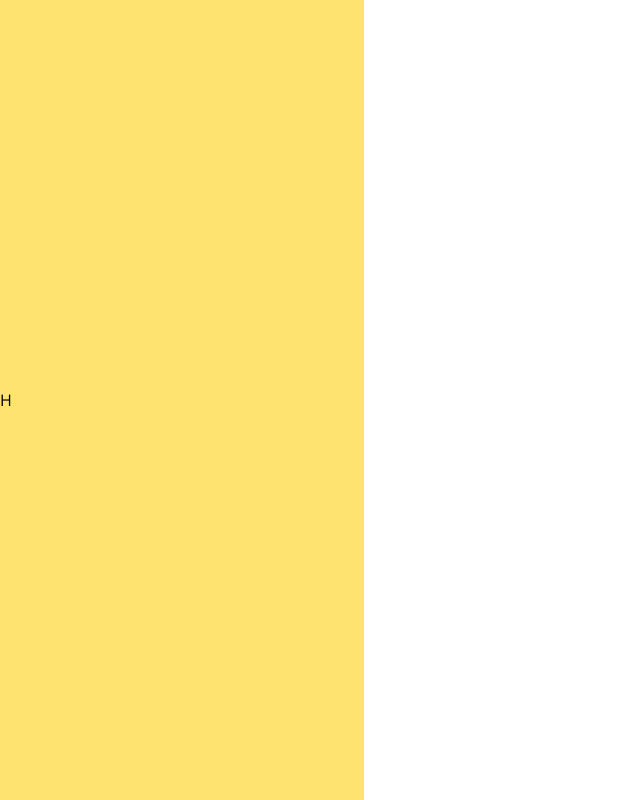
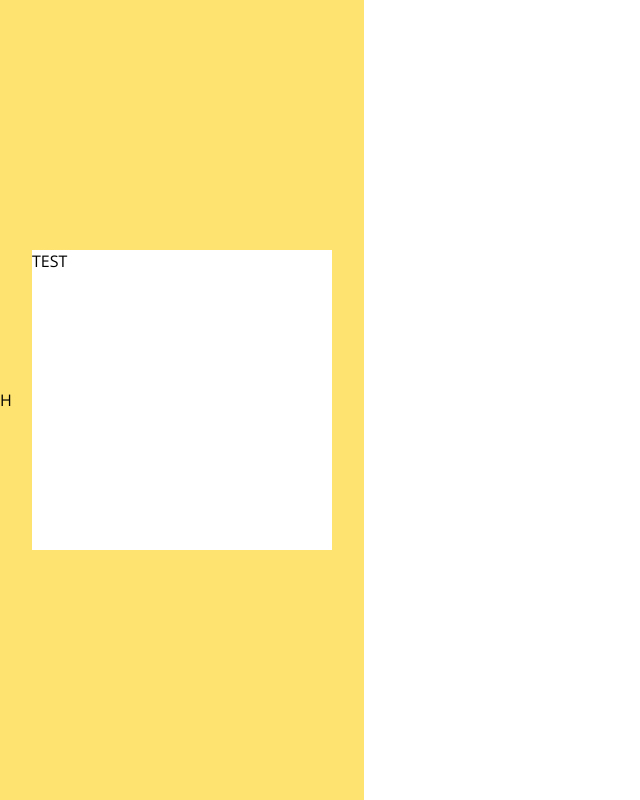
Before and after one commit to jskpaul/frigo, a React (Create React App) app in the folder frontend/: page / in a window 1280 px wide. Shown: the whole page, without its empty margins (0-640 px from the left). Built offline with nearby package versions, Linux system fonts and the light colour scheme.

Commit message:
fridgeadded

```diff
--- /dev/null
+++ b/frontend/src/components/Fridge.jsx
@@ -0,0 +1,13 @@
+import styled from "styled-components";
+
+export default function Fridge() {
+    return (
+        <FridgeBox>TEST</FridgeBox>
+    )
+}
+
+const FridgeBox = styled.div`
+    background: white;
+    height:300px;
+    width: 300px;
+`;
--- a/frontend/src/components/Sidebar.jsx
+++ b/frontend/src/components/Sidebar.jsx
@@ -1,8 +1,11 @@
 import styled from "styled-components";
+import Fridge from "./Fridge";
 
 export default function Sidebar() {
     return (
-        <SidebarWrapper></SidebarWrapper>
+        <SidebarWrapper>
+            <Fridge></Fridge>
+        </SidebarWrapper>
     )
 }
 
@@ -13,4 +16,8 @@ const SidebarWrapper = styled.div`
     top: 0;
     left: 0;
     background: #FFE371;
+    display: flex;
+    flex-direction: column;
+    justify-content: space-around; //component content alignment
+    align-items: center;
 `;
```
